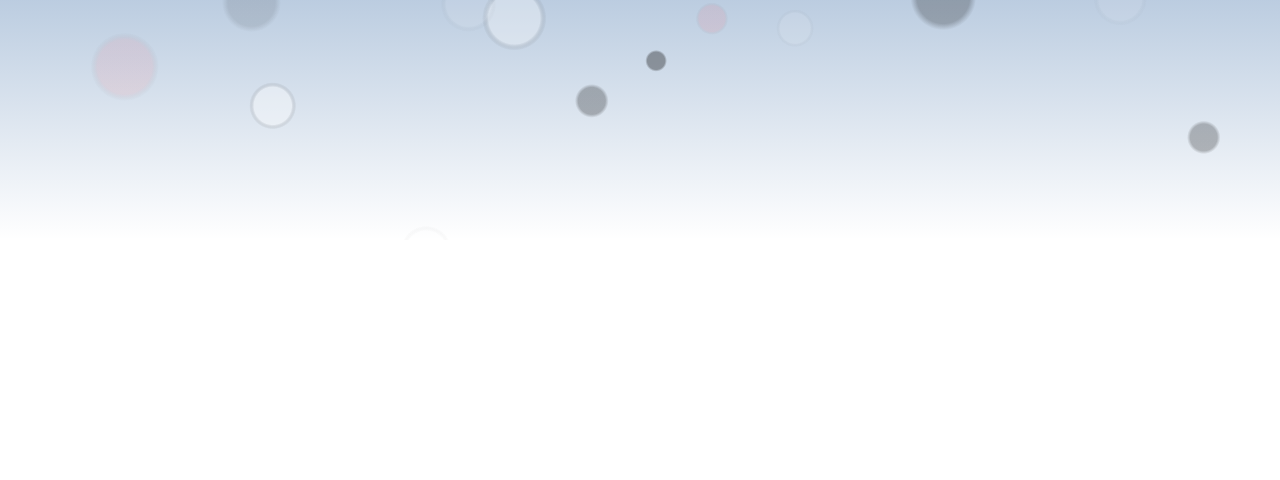
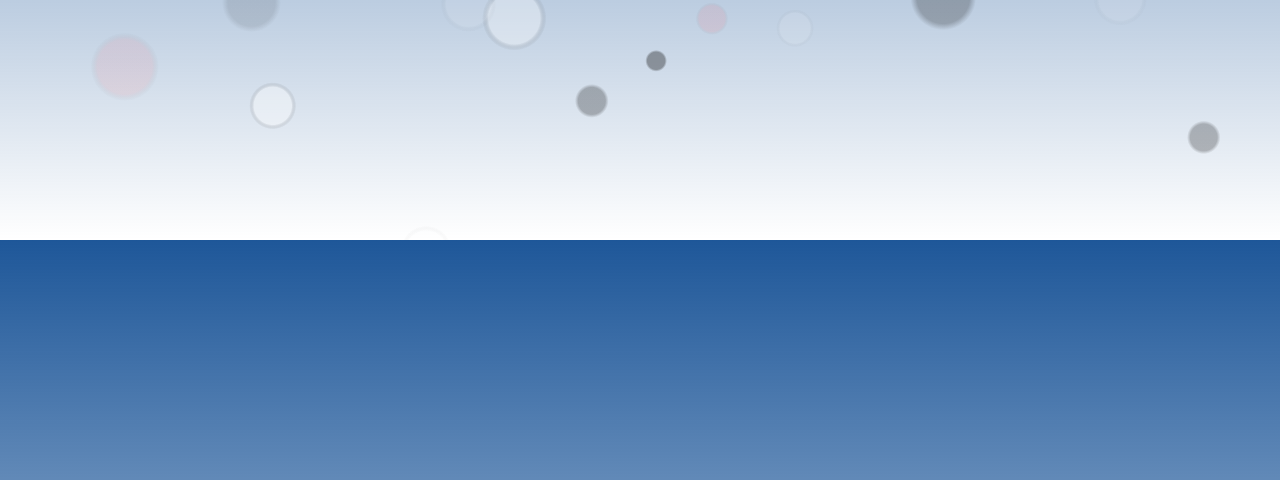
Before and after one commit to marcoszillig/marcoszillig, a PHP site: page /index.html in a window 1280 px wide. Shown: the part 560-1040 px from the top of the page. Run offline with PHP 8.4, Linux system fonts and the light colour scheme.

Commit message:
remodelando o site - responsividade 35%

```diff
--- a/css/component.css
+++ b/css/component.css
@@ -96,7 +96,7 @@
 
 .cbp-af-header.cbp-af-header-shrink nav a {
 	line-height: 45px;
-	color: #336699;
+	color: #ddd;
 	font-size: 1em;
 }
 
--- a/css/main.css
+++ b/css/main.css
@@ -15,7 +15,7 @@ section{
   height: 100%;
 }
 
-#canvas{
+body{
   background: -webkit-linear-gradient(rgba(30,87,153,1) 0%, rgba(125,185,232,0) 100%);
   background: -o-linear-gradient(rgba(30,87,153,1) 0%, rgba(125,185,232,0) 100%);
   background: linear-gradient(rgba(30,87,153,1) 0%, rgba(125,185,232,0) 100%);
@@ -71,8 +71,8 @@ a {
 }
 
 @media screen and (max-width: 640px) {
- /* .cbp-af-header .cbp-af-inner {
-    width: 100%;
+  /*.cbp-af-header {
+
     margin: 0;
     padding: 0;
 }*/
```
